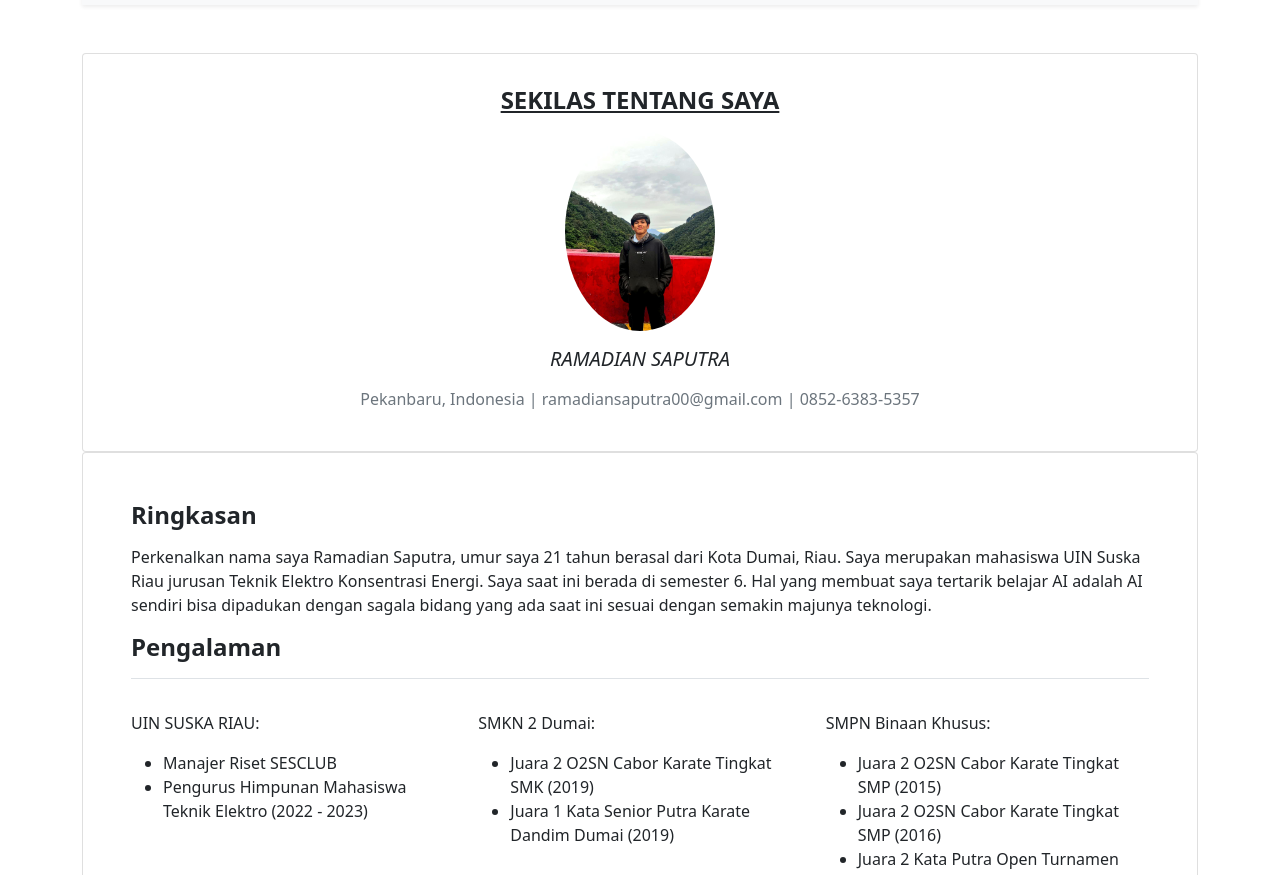
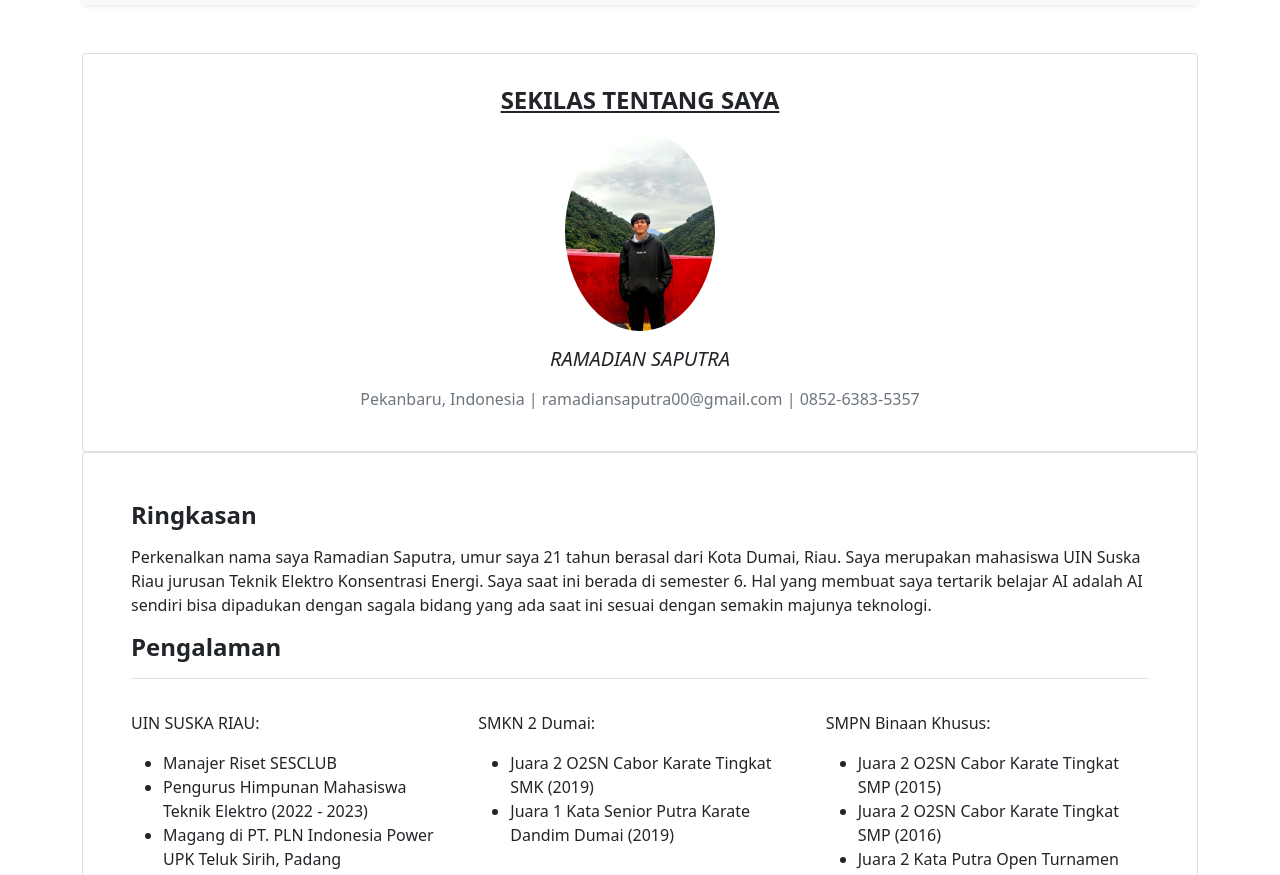
Before and after one commit to ramadiansr/Demain_Deployment-Web_Development, a plain HTML site: page Resume Profil/index_web.html in a window 1280 px wide. Shown: the part 77-952 px from the top of the page. Drawn offline with nearby package versions, Linux system fonts and the light colour scheme.

Commit message:
tambahan 2 resume profil

```diff
--- a/Resume Profil/index_web.html
+++ b/Resume Profil/index_web.html
@@ -53,6 +53,7 @@
                                 <ul>
                                     <li> Manajer Riset SESCLUB </li>
                                     <li> Pengurus Himpunan Mahasiswa Teknik Elektro (2022 - 2023) </li>
+                                    <li> Magang di PT. PLN Indonesia Power UPK Teluk Sirih, Padang </li>
                                 </ul>
                             </div>
                             <div class="col-lg-4 col-md-4 col-sm-12">
```
